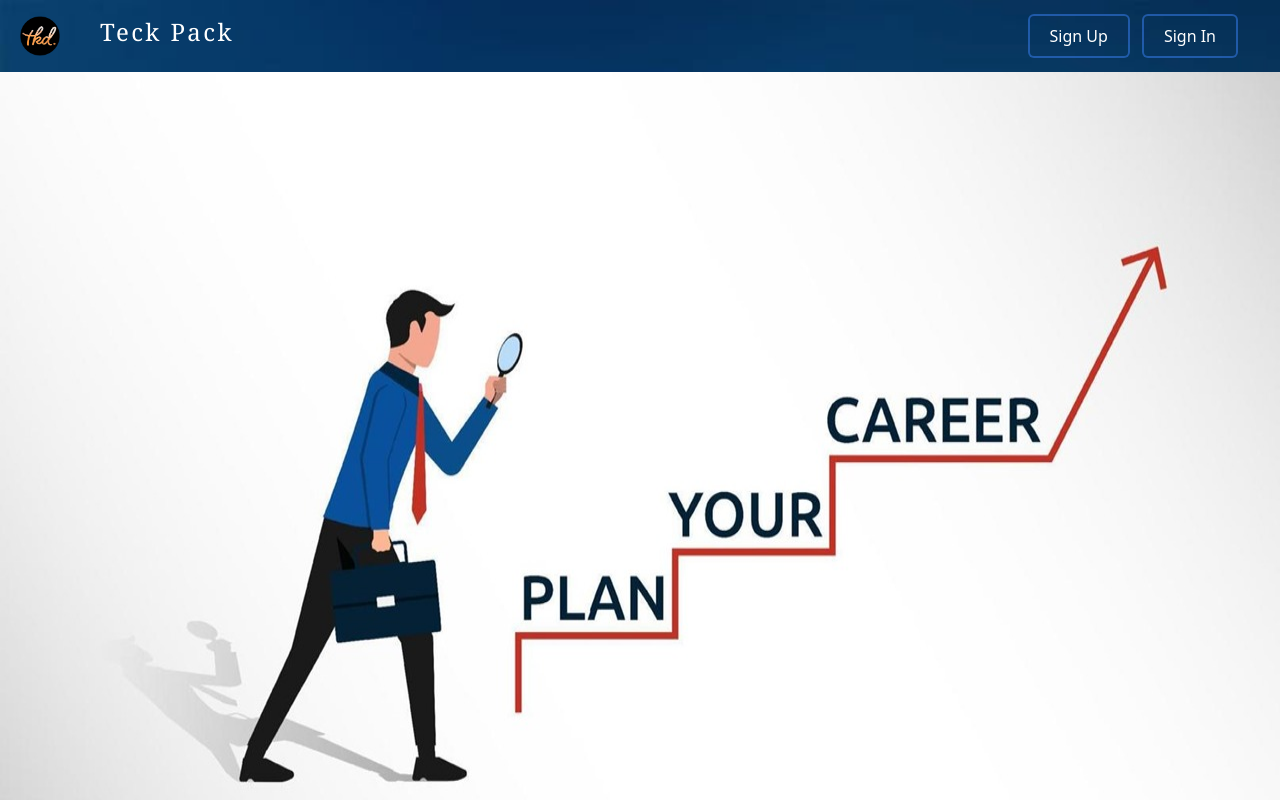
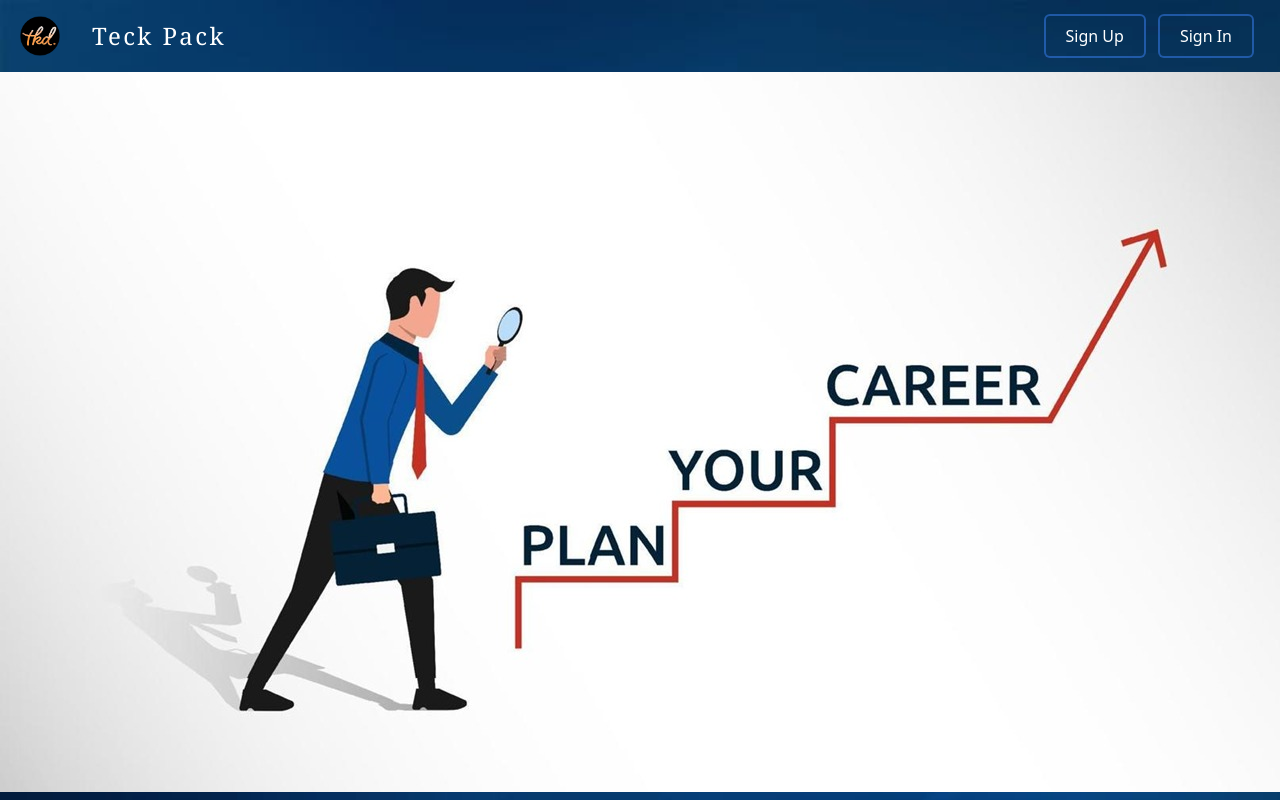
Before and after one commit to tkdeshan/Self_Assistant_AI_Web_App, a React (Create React App) app in the folder frontend/: page / in a window 1280 px wide. Shown: the top 800 px of the page. Built offline with nearby package versions, Linux system fonts and the light colour scheme.

Commit message:
change style in welcome page

```diff
--- a/frontend/src/pages/WelcomePage.js
+++ b/frontend/src/pages/WelcomePage.js
@@ -21,7 +21,6 @@ const WelcomePage = () => {
 
   // Slider settings
   const settings = {
-    dots: true,
     infinite: true,
     speed: 500,
     slidesToShow: 1,
@@ -36,9 +35,9 @@ const WelcomePage = () => {
       <div className="flex flex-row px-5">
         <div className="flex flex-row justify-start w-1/2 py-4 item-center">
           <img src={logo} alt="logo" className="w-10 h-10" />
-          <div className="font-serif text-2xl text-white tracking-widest ml-10">Teck Pack</div>
+          <div className="font-serif text-2xl text-white tracking-widest ml-8 py-1">Teck Pack</div>
         </div>
-        <div className="flex flex-row justify-end w-1/2 p-4 item-center">
+        <div className="flex flex-row justify-end w-1/2 py-4 item-center">
           <Link to="/register" className="text-white px-5 py-2 mx-2 rounded ring-2">
             Sign Up
           </Link>
@@ -48,11 +47,11 @@ const WelcomePage = () => {
         </div>
       </div>
 
-      <div className="mb-8 mx-auto w-full">
+      <div className="mb-2 w-full h-1/2">
         <Slider {...settings}>
           {slides.map((slide) => (
-            <div className="flex justify-center items-center" key={slide.id}>
-              <img src={slide.imageUrl} alt={slide.altText} className="w-full h-screen" />
+            <div className="" key={slide.id}>
+              <img src={slide.imageUrl} alt={slide.altText} className="w-full h-2/3" />
             </div>
           ))}
         </Slider>
```
